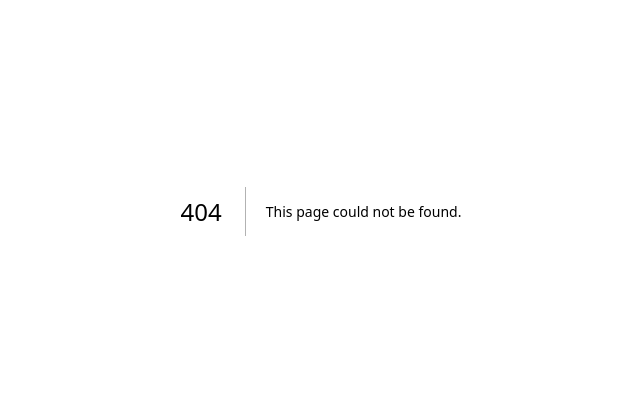
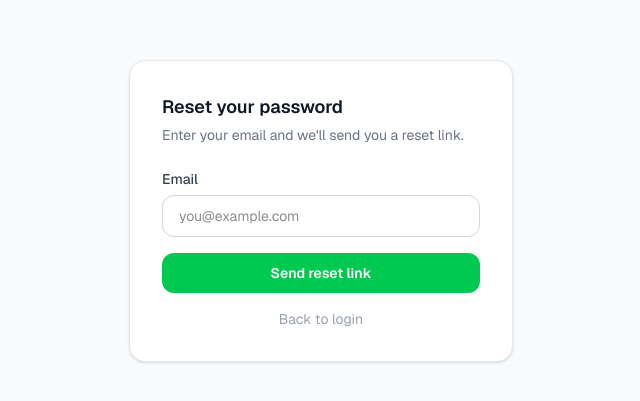
Before and after one commit to kovadizajn-oss/prezenco, a Next.js app: page /forgot-password in a window 1280 px wide. Before the commit this address had no page. Shown: the part 189-590 px from the top of the page, without its empty margins (319-959 px from the left). Built offline with nearby package versions, Linux system fonts and the light colour scheme; no server answers.

Commit message:
Add forgot password and reset password pages

```diff
--- /dev/null
+++ b/app/forgot-password/page.tsx
@@ -0,0 +1,86 @@
+'use client'
+
+import { useState } from 'react'
+import { createClient } from '@/lib/supabase/client'
+
+export default function ForgotPasswordPage() {
+  const supabase = createClient()
+  const [email, setEmail] = useState('')
+  const [loading, setLoading] = useState(false)
+  const [sent, setSent] = useState(false)
+  const [error, setError] = useState('')
+
+  const handleSubmit = async () => {
+    if (!email.trim()) {
+      setError('Please enter your email.')
+      return
+    }
+    setLoading(true)
+    setError('')
+
+    const { error: err } = await supabase.auth.resetPasswordForEmail(email.trim(), {
+      redirectTo: `${window.location.origin}/reset-password`,
+    })
+
+    if (err) {
+      setError('Something went wrong. Please try again.')
+      setLoading(false)
+      return
+    }
+
+    setSent(true)
+    setLoading(false)
+  }
+
+  return (
+    <div className="min-h-screen bg-gray-50 flex items-center justify-center px-4">
+      <div className="bg-white rounded-2xl shadow-sm border border-gray-200 w-full max-w-sm p-8">
+        {sent ? (
+          <div className="text-center">
+            <div className="inline-flex items-center justify-center w-12 h-12 rounded-full bg-green-100 mb-4">
+              <svg className="w-6 h-6 text-green-600" fill="none" stroke="currentColor" viewBox="0 0 24 24">
+                <path strokeLinecap="round" strokeLinejoin="round" strokeWidth={2} d="M5 13l4 4L19 7" />
+              </svg>
+            </div>
+            <h1 className="text-lg font-semibold text-gray-900 mb-2">Check your email</h1>
+            <p className="text-sm text-gray-500">We sent a password reset link to <span className="font-medium text-gray-700">{email}</span></p>
+          </div>
+        ) : (
+          <>
+            <h1 className="text-lg font-semibold text-gray-900 mb-1">Reset your password</h1>
+            <p className="text-sm text-gray-500 mb-6">Enter your email and we'll send you a reset link.</p>
+
+            <div className="mb-4">
+              <label className="block text-sm font-medium text-gray-700 mb-1.5">Email</label>
+              <input
+                type="email"
+                value={email}
+                onChange={e => setEmail(e.target.value)}
+                placeholder="you@example.com"
+                className="w-full px-4 py-2.5 border border-gray-300 rounded-xl text-sm focus:outline-none focus:ring-2 focus:ring-green-500"
+              />
+            </div>
+
+            {error && (
+              <div className="mb-4 px-4 py-3 bg-red-50 border border-red-200 rounded-xl text-sm text-red-700">
+                {error}
+              </div>
+            )}
+
+            <button
+              onClick={handleSubmit}
+              disabled={loading}
+              className="w-full py-2.5 bg-green-500 hover:bg-green-600 text-white font-semibold rounded-xl text-sm transition-colors disabled:opacity-50"
+            >
+              {loading ? 'Sending…' : 'Send reset link'}
+            </button>
+
+            <a href="/login" className="block text-center mt-4 text-sm text-gray-400 hover:text-gray-600 transition-colors">
+              Back to login
+            </a>
+          </>
+        )}
+      </div>
+    </div>
+  )
+}
--- /dev/null
+++ b/app/reset-password/page.tsx
@@ -0,0 +1,122 @@
+'use client'
+
+import { useState, useEffect } from 'react'
+import { createClient } from '@/lib/supabase/client'
+
+export default function ResetPasswordPage() {
+  const supabase = createClient()
+  const [password, setPassword] = useState('')
+  const [confirm, setConfirm] = useState('')
+  const [loading, setLoading] = useState(false)
+  const [done, setDone] = useState(false)
+  const [error, setError] = useState('')
+  const [validSession, setValidSession] = useState(false)
+
+  useEffect(() => {
+    supabase.auth.onAuthStateChange((event) => {
+      if (event === 'PASSWORD_RECOVERY') {
+        setValidSession(true)
+      }
+    })
+  }, [])
+
+  const handleSubmit = async () => {
+    if (!password.trim()) {
+      setError('Please enter a new password.')
+      return
+    }
+    if (password.length < 6) {
+      setError('Password must be at least 6 characters.')
+      return
+    }
+    if (password !== confirm) {
+      setError('Passwords do not match.')
+      return
+    }
+
+    setLoading(true)
+    setError('')
+
+    const { error: err } = await supabase.auth.updateUser({ password })
+
+    if (err) {
+      setError('Something went wrong. Please try again.')
+      setLoading(false)
+      return
+    }
+
+    setDone(true)
+    setLoading(false)
+
+    setTimeout(() => {
+      window.location.href = '/login'
+    }, 2000)
+  }
+
+  return (
+    <div className="min-h-screen bg-gray-50 flex items-center justify-center px-4">
+      <div className="bg-white rounded-2xl shadow-sm border border-gray-200 w-full max-w-sm p-8">
+        {done ? (
+          <div className="text-center">
+            <div className="inline-flex items-center justify-center w-12 h-12 rounded-full bg-green-100 mb-4">
+              <svg className="w-6 h-6 text-green-600" fill="none" stroke="currentColor" viewBox="0 0 24 24">
+                <path strokeLinecap="round" strokeLinejoin="round" strokeWidth={2} d="M5 13l4 4L19 7" />
+              </svg>
+            </div>
+            <h1 className="text-lg font-semibold text-gray-900 mb-2">Password updated</h1>
+            <p className="text-sm text-gray-500">Redirecting you to login...</p>
+          </div>
+        ) : !validSession ? (
+          <div className="text-center">
+            <h1 className="text-lg font-semibold text-gray-900 mb-2">Invalid or expired link</h1>
+            <p className="text-sm text-gray-500 mb-6">This password reset link is no longer valid.</p>
+            <a href="/forgot-password" className="block w-full py-2.5 bg-green-500 hover:bg-green-600 text-white font-semibold rounded-xl text-sm transition-colors text-center">
+              Request a new link
+            </a>
+          </div>
+        ) : (
+          <>
+            <h1 className="text-lg font-semibold text-gray-900 mb-1">Set new password</h1>
+            <p className="text-sm text-gray-500 mb-6">Choose a strong password for your account.</p>
+
+            <div className="mb-4">
+              <label className="block text-sm font-medium text-gray-700 mb-1.5">New password</label>
+              <input
+                type="password"
+                value={password}
+                onChange={e => setPassword(e.target.value)}
+                placeholder="At least 6 characters"
+                className="w-full px-4 py-2.5 border border-gray-300 rounded-xl text-sm focus:outline-none focus:ring-2 focus:ring-green-500"
+              />
+            </div>
+
+            <div className="mb-5">
+              <label className="block text-sm font-medium text-gray-700 mb-1.5">Confirm password</label>
+              <input
+                type="password"
+                value={confirm}
+                onChange={e => setConfirm(e.target.value)}
+                placeholder="Repeat your password"
+                className="w-full px-4 py-2.5 border border-gray-300 rounded-xl text-sm focus:outline-none focus:ring-2 focus:ring-green-500"
+              />
+            </div>
+
+            {error && (
+              <div className="mb-4 px-4 py-3 bg-red-50 border border-red-200 rounded-xl text-sm text-red-700">
+                {error}
+              </div>
+            )}
+
+            <button
+              onClick={handleSubmit}
+              disabled={loading}
+              className="w-full py-2.5 bg-green-500 hover:bg-green-600 text-white font-semibold rounded-xl text-sm transition-colors disabled:opacity-50"
+            >
+              {loading ? 'Saving...' : 'Update password'}
+            </button>
+          </>
+        )}
+      </div>
+    </div>
+  )
+}
```
